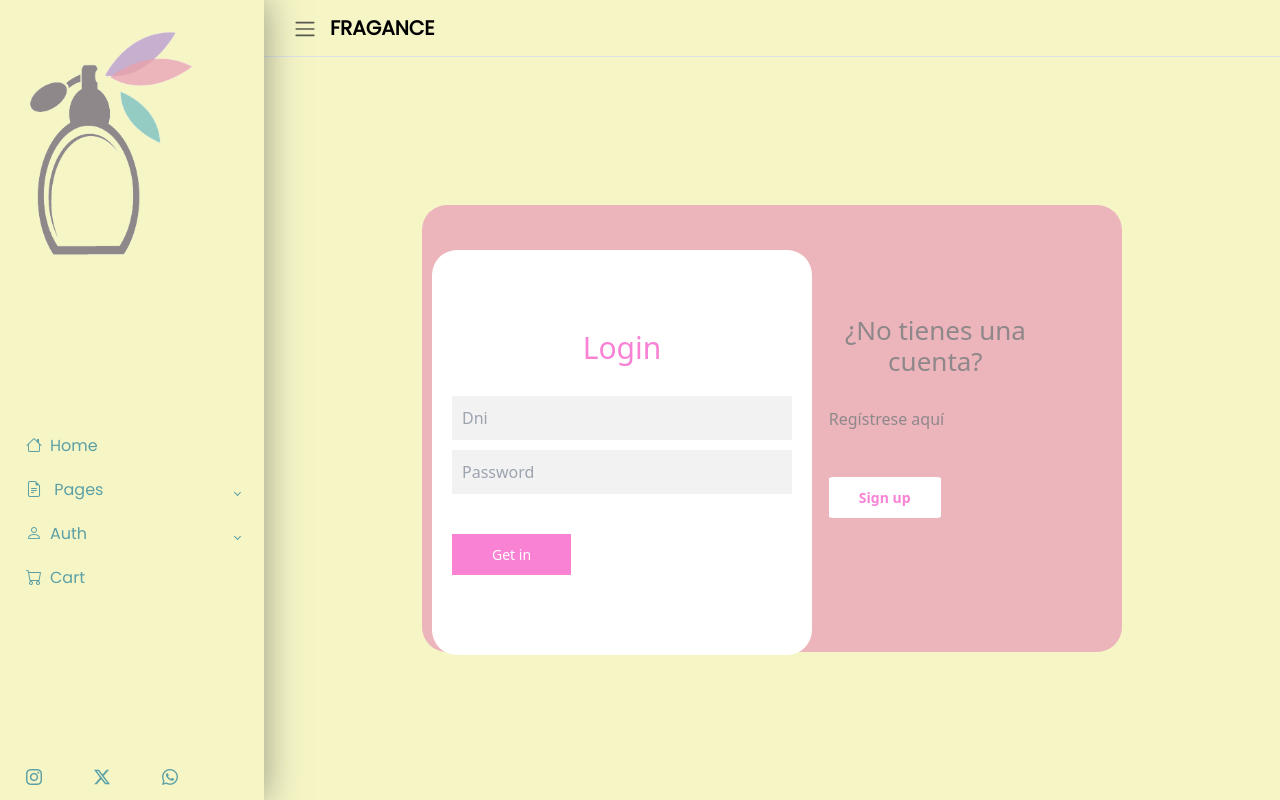
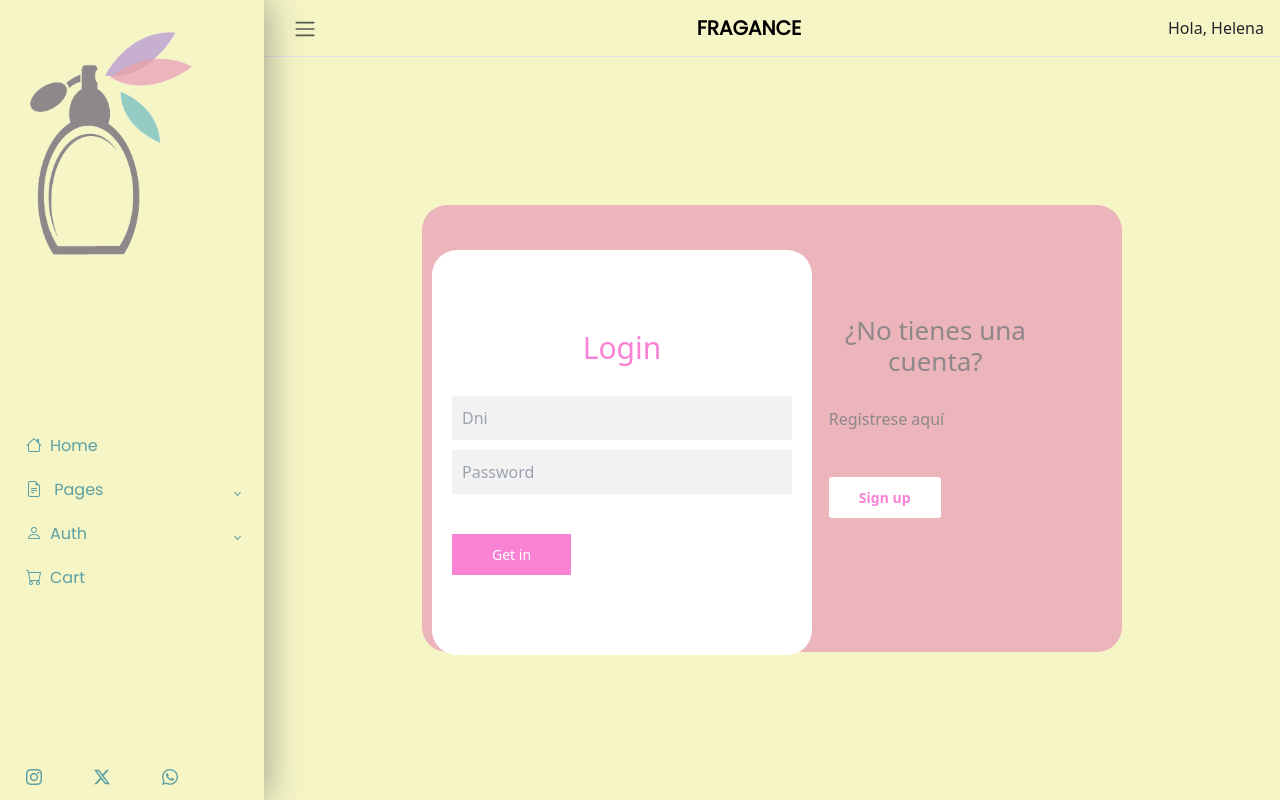
Before and after one commit to pinkiwinkie/ruizHelena_Proyecto1, a PHP site: page /public/html/login.php in a window 1280 px wide. Run offline with PHP 8.4, Linux system fonts and the light colour scheme; style sheets or scripts are compiled from the project's sources; some web fonts are replaced.

Commit message:
el registro funciona añadido div para poner el nombre cuando el usuario se loguee

```diff
--- a/index.php
+++ b/index.php
@@ -78,12 +78,13 @@
         <!-- Main Component -->
 
         <div class="main">
-            <nav class="navbar navbar-expand px-3 border-bottom">
+            <nav class="content-header navbar px-3 border-bottom">
                 <!-- Button for sidebar toggle -->
                 <button class="btn" type="button">
                     <span class="navbar-toggler-icon"></span>
                 </button>
                 <a href="index.php">FRAGANCE</a>
+                <div class="nameUsuario">Hola, Helena</div>
             </nav>
             <div class="container__sellers">
                 <div class="w-100"></div>
--- a/public/css/styles.css
+++ b/public/css/styles.css
@@ -127,6 +127,16 @@ a.sidebar-link {
 }
 
 
+/* Navbar */
+
+.content-header {
+    display: flex;
+    justify-content: space-between;
+}
+
+.nameUsuario {}
+
+
 /* social Media*/
 
 .socialMedia {
--- a/public/html/cart.php
+++ b/public/html/cart.php
@@ -76,12 +76,13 @@
         <!-- Main Component -->
 
         <div class="main">
-            <nav class="navbar navbar-expand px-3 border-bottom">
+        <nav class="content-header navbar px-3 border-bottom">
                 <!-- Button for sidebar toggle -->
                 <button class="btn" type="button">
                     <span class="navbar-toggler-icon"></span>
                 </button>
-                <a href="../../index.php">FRAGANCE</a>
+                <a href="index.php">FRAGANCE</a>
+                <div class="nameUsuario">Hola, Helena</div>
             </nav>
         </div>
     </div>
--- a/public/html/login.php
+++ b/public/html/login.php
@@ -79,12 +79,13 @@
         <!-- Main Component -->
 
         <div class="main">
-            <nav class="navbar navbar-expand px-3 border-bottom">
+        <nav class="content-header navbar px-3 border-bottom">
                 <!-- Button for sidebar toggle -->
                 <button class="btn" type="button">
                     <span class="navbar-toggler-icon"></span>
                 </button>
-                <a href="../../index.php">FRAGANCE</a>
+                <a href="index.php">FRAGANCE</a>
+                <div class="nameUsuario">Hola, Helena</div>
             </nav>
             <!-- Forms login signup -->
             <div class="container__all">
--- a/public/html/products.php
+++ b/public/html/products.php
@@ -79,12 +79,13 @@
         <!-- Main Component -->
 
         <div class="main">
-            <nav class="navbar navbar-expand px-3 border-bottom">
+        <nav class="content-header navbar px-3 border-bottom">
                 <!-- Button for sidebar toggle -->
                 <button class="btn" type="button">
                     <span class="navbar-toggler-icon"></span>
                 </button>
-                <a href="../../index.php">FRAGANCE</a>
+                <a href="index.php">FRAGANCE</a>
+                <div class="nameUsuario">Hola, Helena</div>
             </nav>
             <!-- Show products -->
             <div class="container">
--- a/public/js/signUpFetch.js
+++ b/public/js/signUpFetch.js
@@ -2,17 +2,30 @@ var formRegister = document.getElementById('formRegistro');
 
 formRegister.addEventListener('submit', function(e) {
     e.preventDefault();
-    console.log("hiciste click");
+    // console.log("hiciste click");
 
     var dates = new FormData(formRegister);
-    //  console.log(dates);
+    // console.log(dates);
 
-    fetch('../../serviceCliente/clienteService.php', {
+    if (dates.get('dniCliente') == "" ||
+        dates.get('nombre') == "" ||
+        dates.get('direccion') == "" ||
+        dates.get('email') == "" ||
+        dates.get('pwd') == "") {
+        alert("Introduce valores")
+    } else {
+        fetch('http://localhost/ruizHelena_Proyecto1/serviceCliente/clienteService.php', {
                 method: 'POST',
                 body: dates
             })
             .then(res => res.json())
             .then(data => {
-            console.log(data);
+                //  console.log(data);
+                if (data == 'noInsertado') {
+                    alert("El usuario ya existe")
+                } else {
+                    alert("Usuario registrado correctamente")
+                }
             })
+    }
 })
```
Also changed, not shown: public/js/login.js (+0 -7 lines), serviceCliente/clienteService.php (+8 -13 lines). Lines whose indentation alone changed are shown as unchanged.
